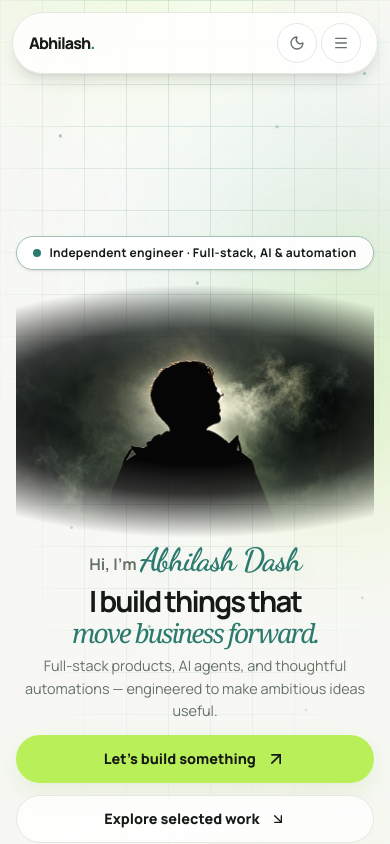
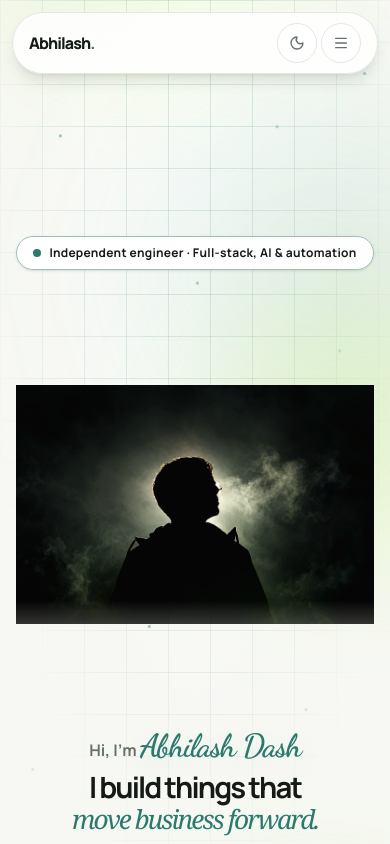
Before and after one commit to AbhilashDash10082k4/portfolio, a Next.js app: page / in a window 390 px wide. Shown: the top 844 px of the page. Built offline with nearby package versions, Linux system fonts and the light colour scheme.

Commit message:
Fix cinematic hero portrait composition
Restore the larger silhouette image, preserve the full portrait with object-fit contain, and blend the image edges into the dark background.

```diff
--- a/app/globals.css
+++ b/app/globals.css
@@ -1275,30 +1275,47 @@ textarea {
 }
 
 
-/* Final responsive silhouette treatment: full-width image with a standard edge-fade mask. */
+/* Match the cinematic reference: keep the complete silhouette visible and blend it into the background. */
 .hero-portrait-layer {
   width: min(100vw, 100rem) !important;
-  height: clamp(13rem, 35vh, 26rem) !important;
+  height: clamp(21rem, 54vh, 38rem) !important;
   margin-inline: auto;
-  overflow: hidden !important;
+  overflow: visible !important;
   isolation: isolate;
   background: transparent !important;
   -webkit-mask-image: none !important;
   mask-image: none !important;
 }
 .hero-portrait-layer img {
-  object-fit: cover !important;
-  object-position: center 46% !important;
-  -webkit-mask-image: radial-gradient(ellipse 90% 50% at 50% 50%, #000 42%, rgba(0,0,0,.82) 65%, transparent 100%) !important;
-  mask-image: radial-gradient(ellipse 90% 50% at 50% 50%, #000 42%, rgba(0,0,0,.82) 65%, transparent 100%) !important;
+  object-fit: contain !important;
+  object-position: center 48% !important;
+  opacity: .98 !important;
+  filter: saturate(.8) contrast(1.06);
+  -webkit-mask-image:
+    linear-gradient(to bottom, transparent 0%, #000 8%, #000 66%, rgba(0,0,0,.72) 82%, transparent 100%),
+    linear-gradient(to right, transparent 0%, #000 12%, #000 88%, transparent 100%);
+  -webkit-mask-composite: source-in;
+  mask-image:
+    linear-gradient(to bottom, transparent 0%, #000 8%, #000 66%, rgba(0,0,0,.72) 82%, transparent 100%),
+    linear-gradient(to right, transparent 0%, #000 12%, #000 88%, transparent 100%);
+  mask-composite: intersect;
 }
-@media (min-width: 768px) and (max-height: 850px) {
-  .hero-portrait-layer { height: clamp(12rem, 32vh, 20rem) !important; }
+.dark .hero-portrait-layer img {
+  filter: saturate(.78) contrast(1.08) brightness(.88);
+}
+@media (min-width: 768px) and (max-height: 950px) {
+  .hero-portrait-layer { height: clamp(21rem, 54vh, 38rem) !important; }
 }
 @media (max-width: 767px) {
   .hero-portrait-layer {
     width: 100% !important;
-    height: clamp(14rem, 30vh, 20rem) !important;
+    height: clamp(23rem, 52vh, 34rem) !important;
+    overflow: hidden !important;
   }
-  .hero-portrait-layer img { object-position: center 46% !important; }
+  .hero-portrait-layer img {
+    object-fit: contain !important;
+    object-position: center center !important;
+    -webkit-mask-image: linear-gradient(to bottom, transparent 0%, #000 7%, #000 72%, transparent 100%);
+    mask-image: linear-gradient(to bottom, transparent 0%, #000 7%, #000 72%, transparent 100%);
+  }
 }
```
